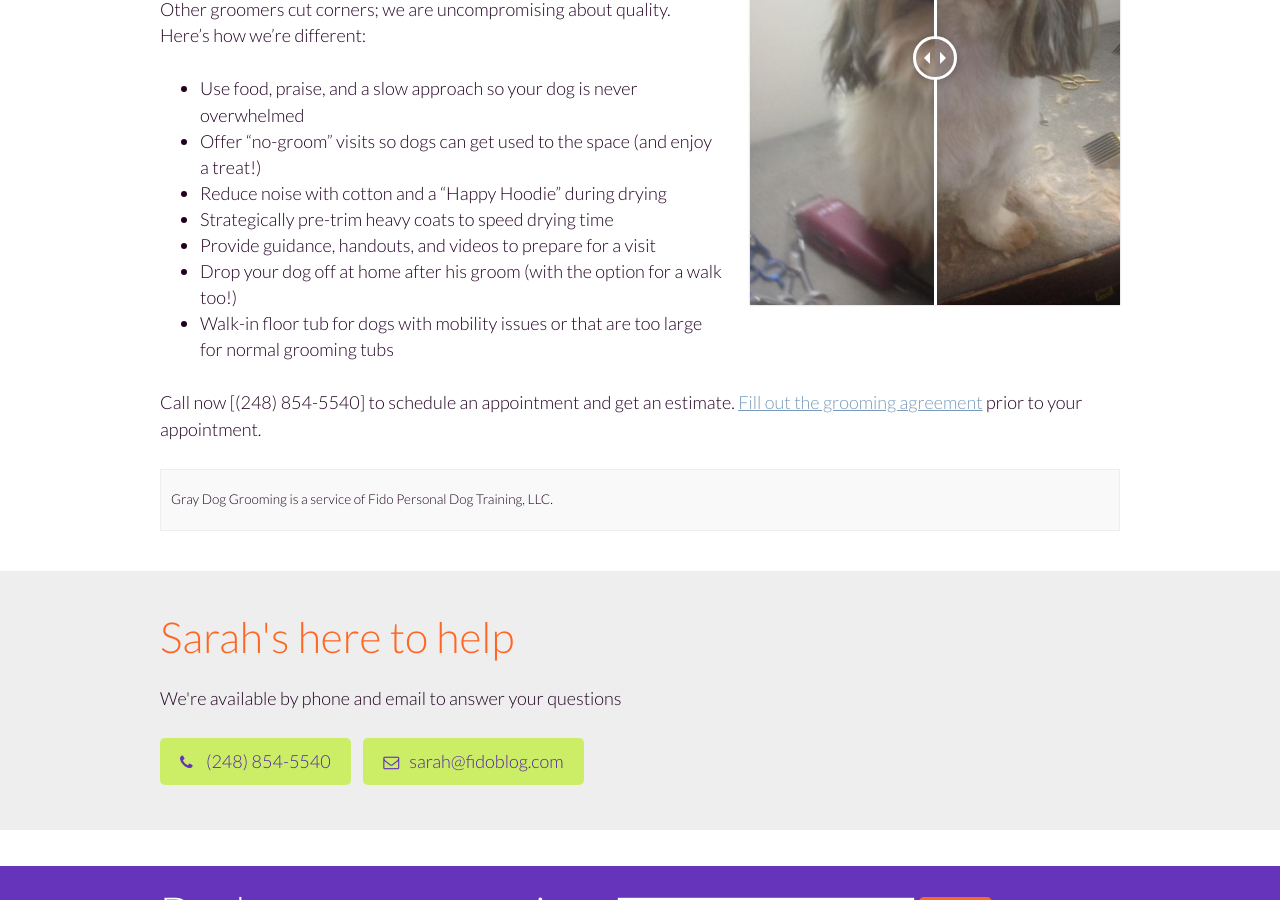
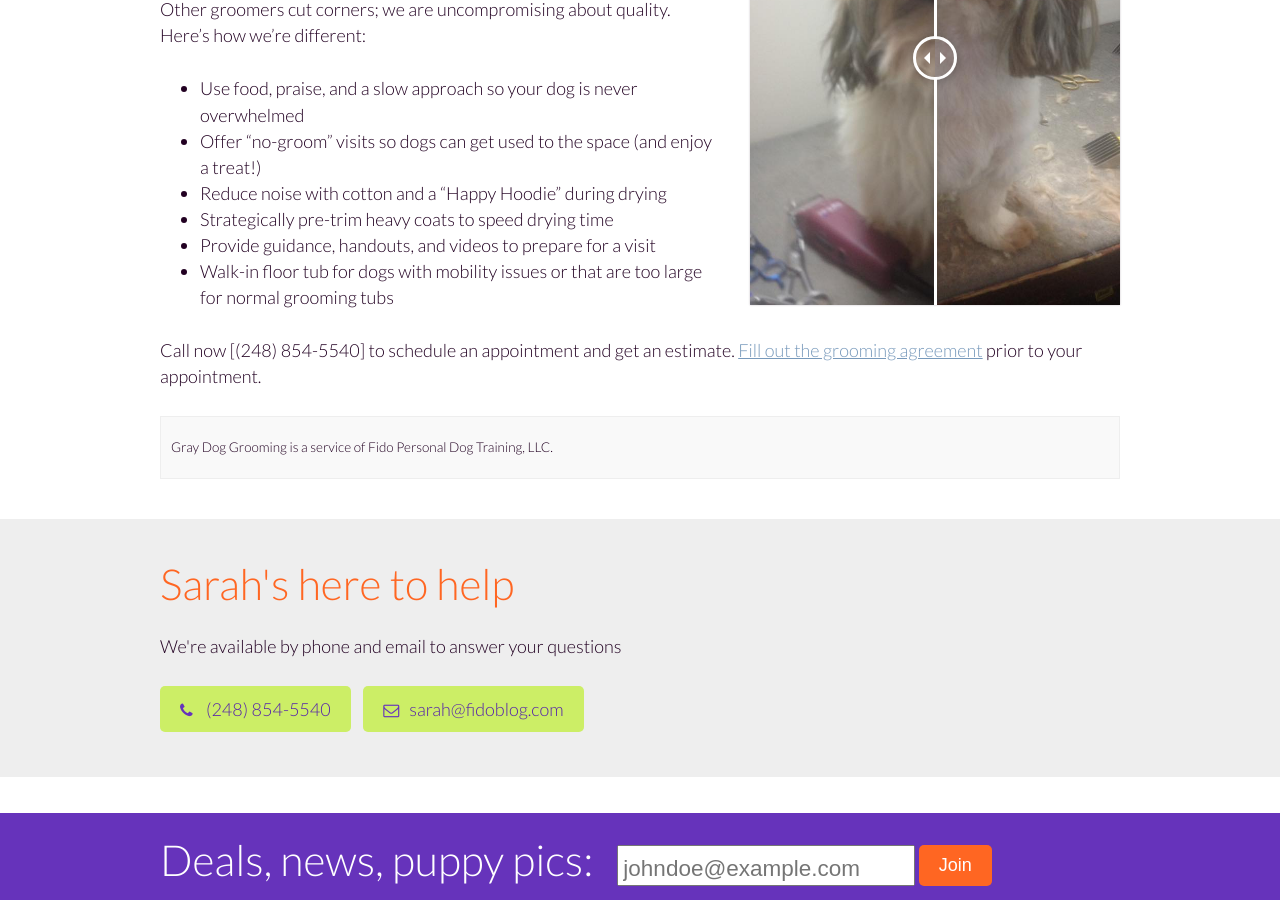
Before and after one commit to fidodogtraining/fidodogtraining.github.io, a Jekyll site: the page built from _autopages/grooming.md, in a window 1280 px wide and 900 px high, scrolled down 560 px. Built offline with Jekyll 4.4.1, drawn with Linux system fonts in a browser that asks for light colours.

Commit message:
Update grooming.md

```diff
--- a/_autopages/grooming.md
+++ b/_autopages/grooming.md
@@ -22,7 +22,6 @@ different:
   * Reduce noise with cotton and a “Happy Hoodie” during drying
   * Strategically pre-trim heavy coats to speed drying time
   * Provide guidance, handouts, and videos to prepare for a visit
-  * Drop your dog off at home after his groom (with the option for a walk too!)
   * Walk-in floor tub for dogs with mobility issues or that are too large for normal grooming tubs
 
 Call now [(248) 854-5540] to schedule an appointment and get an estimate. [Fill out the grooming agreement](/forms/grooming-customer-agreement/) prior to your appointment.
```
